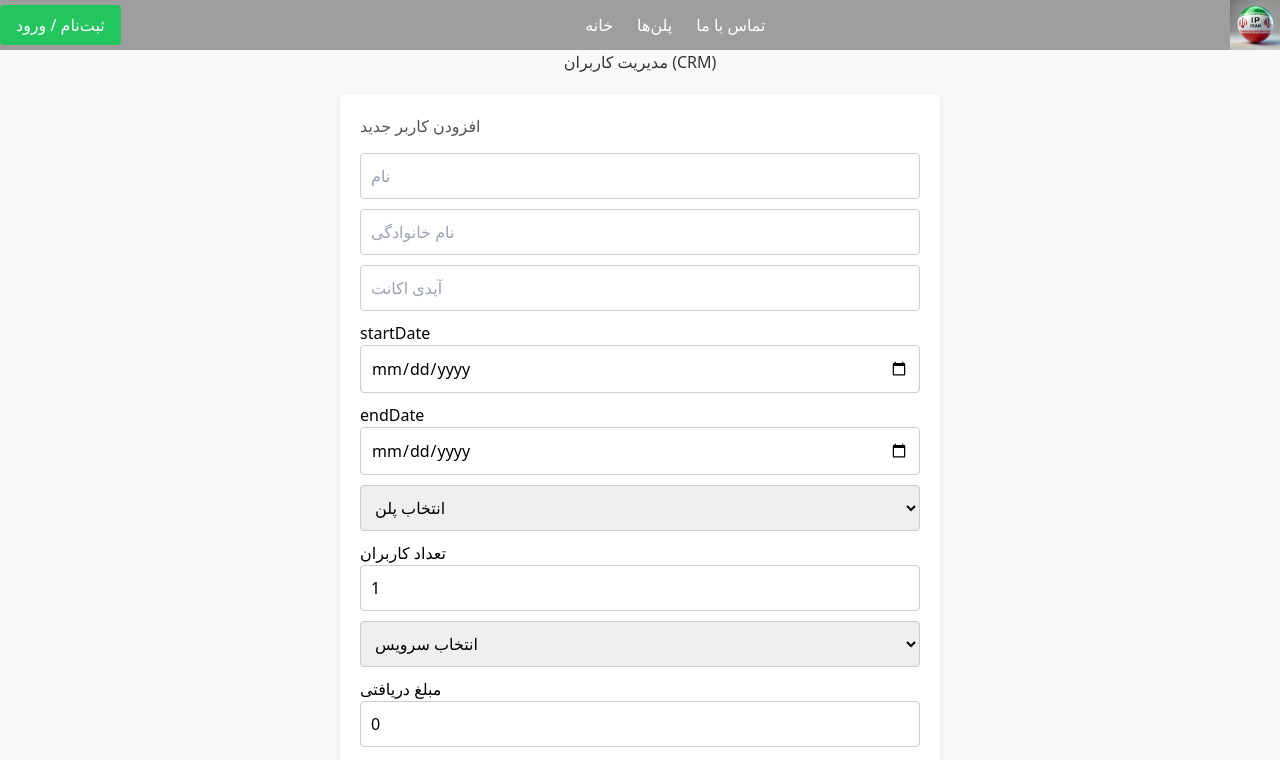
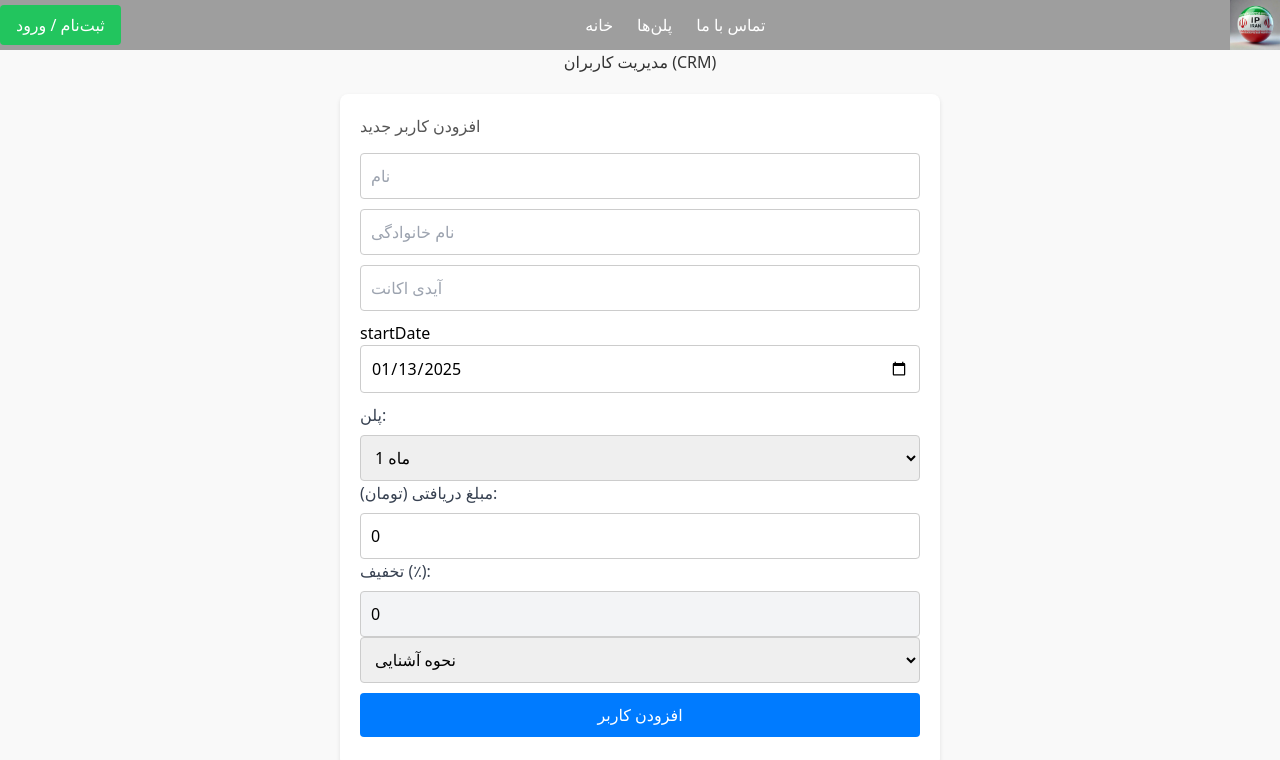
Before and after one commit to amirkhoshnam1224/Ip-Iran, a React (Vite) app: page /crm in a window 1280 px wide. Shown: the top 760 px of the page. Built offline with nearby package versions, Linux system fonts and the light colour scheme; no server answers.

Commit message:
edite payment ane discount

```diff
--- a/src/components/addUserForm/AddUserForm.jsx
+++ b/src/components/addUserForm/AddUserForm.jsx
@@ -29,48 +29,45 @@ function AddUserForm({ newUser, handleInputChange, adduser }) {
         value={newUser.startDate}
         onChange={handleInputChange}
       />
-      endDate
-      <input
-        name="endDate"
-        type="date"
-        value={newUser.endDate}
+
+
+      <div className="space-y-2">
+        <label className="block text-gray-700 font-medium">پلن:</label>
+        <select
+          name="plan"
+          value={newUser.plan}
           onChange={handleInputChange}
-      />
-      <select name="plan" value={newUser.plan} onChange={handleInputChange}>
-        <option value="">انتخاب پلن</option>
+          className="w-full px-4 py-2 border rounded-lg focus:outline-none focus:ring focus:ring-blue-300"
+        >
           <option value="1 ماه">1 ماه</option>
           <option value="3 ماه">3 ماه</option>
           <option value="6 ماه">6 ماه</option>
+          <option value="12 ماه">12 ماه</option>
         </select>
-      تعداد کاربران
-      <input
-        name="userCount"
-        type="number"
-        value={newUser.userCount}
-        onChange={handleInputChange}
-        placeholder="تعداد کاربران"
-      />
-      <select name="service" value={newUser.service} onChange={handleInputChange}>
-        <option value="">انتخاب سرویس</option>
-        <option value="OpenVPN">OpenVPN</option>
-        <option value="V2Ray">V2Ray</option>
-      </select>
-      مبلغ دریافتی
+      </div>
+
+      <div className="space-y-2">
+        <label className="block text-gray-700 font-medium">مبلغ دریافتی (تومان):</label>
         <input
           name="payment"
           type="number"
           value={newUser.payment}
           onChange={handleInputChange}
-        placeholder="مبلغ دریافتی"
+          className="w-full px-4 py-2 border rounded-lg focus:outline-none focus:ring focus:ring-blue-300"
         />
-      تخفیف
+      </div>
+
+      <div className="space-y-2">
+        <label className="block text-gray-700 font-medium">تخفیف (٪):</label>
         <input
           name="discount"
           type="number"
           value={newUser.discount}
-        onChange={handleInputChange}
-        placeholder="تخفیف"
+          readOnly
+          className="w-full px-4 py-2 border rounded-lg bg-gray-100 focus:outline-none"
         />
+      </div>
+
       <select name="referral" value={newUser.referral} onChange={handleInputChange}>
         <option value="">نحوه آشنایی</option>
         <option value="Telegram">تلگرام</option>
--- a/src/pages/crm/Crm.jsx
+++ b/src/pages/crm/Crm.jsx
@@ -6,6 +6,7 @@ import { fetchUsers,addUser } from '../../services/userService'
 import { ToastContainer, toast } from "react-toastify";
 import "react-toastify/dist/ReactToastify.css";
 import { deletUser } from "../../services/userService";
+import { data } from "react-router-dom";
 
 function CRM() {
 
@@ -14,11 +15,10 @@ function CRM() {
         firstName: "",
         lastName: "",
         accountId: "",
-        startDate: "",
-        endDate: "",
+        startDate: new Date().toISOString().split("T")[0], // تاریخ روز جاری
         plan: "",
         userCount: 1,
-        service: "",
+        service: "OpenVPN",
         payment: 0,
         discount: 0,
         referral: "",
@@ -72,11 +72,54 @@ function CRM() {
 
     const handleInputChange = (e) => {
         const { name, value } = e.target;
-        setNewUser((prev) => ({
-            ...prev,
-            [name]: value,
-        }));
+
+        const planPrices = {
+            "1 ماه": 320000,
+            "3 ماه": 720000,
+            "6 ماه": 1120000,
+            "12 ماه": 1920000,
+        };
+
+        setNewUser((prev) => {
+            // مبلغ پلن فعلی
+            const currentPlanPrice = planPrices[prev.plan] || 0;
+
+            // تنظیم مقدار جدید مبلغ دریافتی
+            let updatedPayment = prev.payment;
+            if (name === "payment") {
+                updatedPayment = parseFloat(value);
+            }
+
+            // تنظیم مقدار پلن
+            let updatedPlan = prev.plan;
+            if (name === "plan") {
+                updatedPlan = value;
+                updatedPayment = planPrices[value] || 0; // اگر پلن تغییر کند، مبلغ به‌روز می‌شود
+            }
+
+            // محاسبه تخفیف فقط در صورت تغییر مبلغ دریافتی یا پلن
+            let discount = prev.discount;
+            if (name === "payment" || name === "plan") {
+                const newPlanPrice = planPrices[updatedPlan] || 0;
+                if (newPlanPrice > updatedPayment) {
+                    discount = Math.round(((newPlanPrice - updatedPayment) / newPlanPrice) * 100);
+                } else {
+                    discount = 0; // اگر تخفیفی نباشد
+                }
+            }
+
+            // بازگشت مقدار جدید به state
+            return {
+                ...prev,
+                [name]: value,
+                payment: updatedPayment,
+                plan: updatedPlan,
+                discount, // مقدار تخفیف به‌روزرسانی‌شده
+            };
+        });
     };
+
+
 
 
     const adduser = async () => {
@@ -87,8 +130,7 @@ function CRM() {
                 firstName: "",
                 lastName: "",
                 accountId: "",
-                startDate: "",
-                endDate: "",
+                startDate: new Date().toISOString().split("T")[0],
                 plan: "",
                 userCount: 1,
                 service: "",
```
Lines whose indentation alone changed are shown as unchanged.
